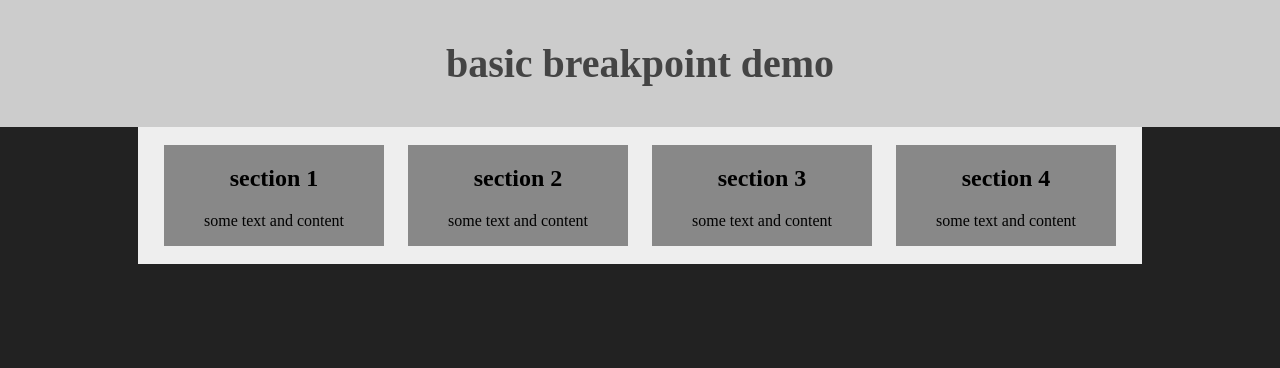
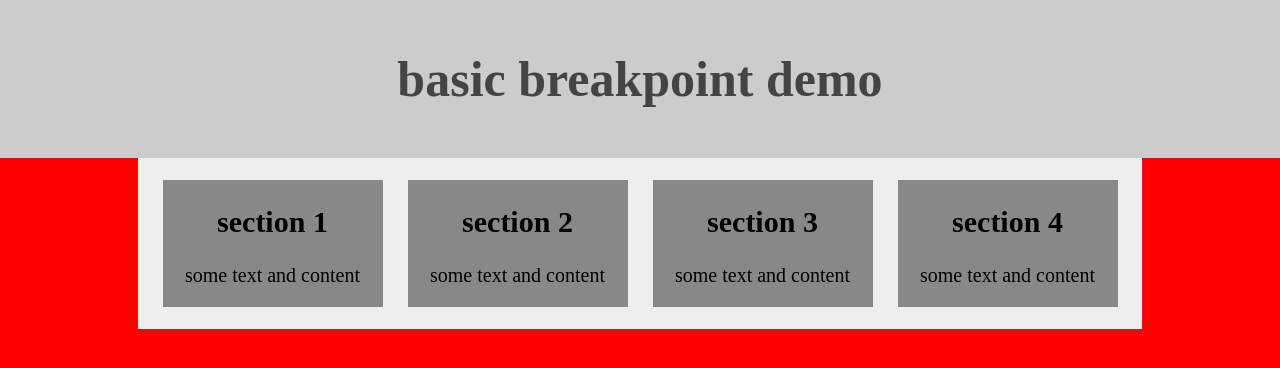
Before and after one commit to MattheyC/lab04-responsive-basics, a plain HTML site: page index.html in a window 1280 px wide. Drawn offline with Linux system fonts and the light colour scheme.

Commit message:
completed first exercise

```diff
--- a/css/styles.css
+++ b/css/styles.css
@@ -28,10 +28,30 @@ main {
 section {
   font-size: 1em;
   background: #888;
-  width: 22%;
+  /* width: 22%; */
   margin: 1em 1% 1em 1%;
-  display: inline-block;
+  /* display: inline-block; */
 }
 section:hover {
   background: #666;
 }
+
+@media screen and (min-width: 500px) {
+	body {
+		background: blue;
+		font-size: 125%;
+	}
+	section {
+		width: 450px;
+		display: inline-block;
+	}
+}
+
+@media screen and (min-width: 1000px) {
+	body {
+		background: red;
+	}
+	section {
+		width: 22%;
+	}
+}
--- a/index.html
+++ b/index.html
@@ -4,6 +4,7 @@
   <meta charset="utf-8">
   <title>basic responsive example</title>
   <link rel="stylesheet" href="css/styles.css">
+  <meta name="viewport" content="width=device-width, initial-scale=1">
 </head>
 
 <body>
```
